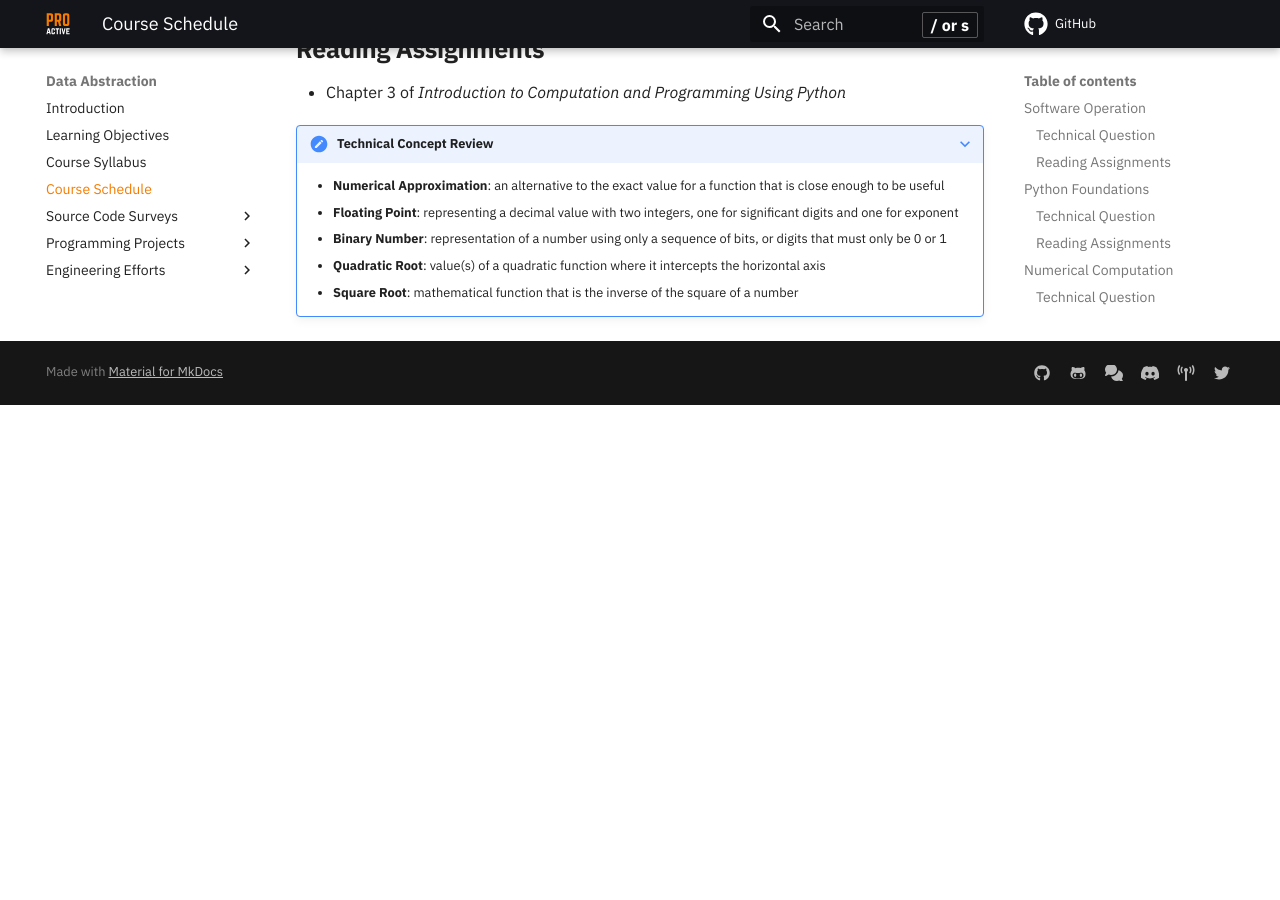
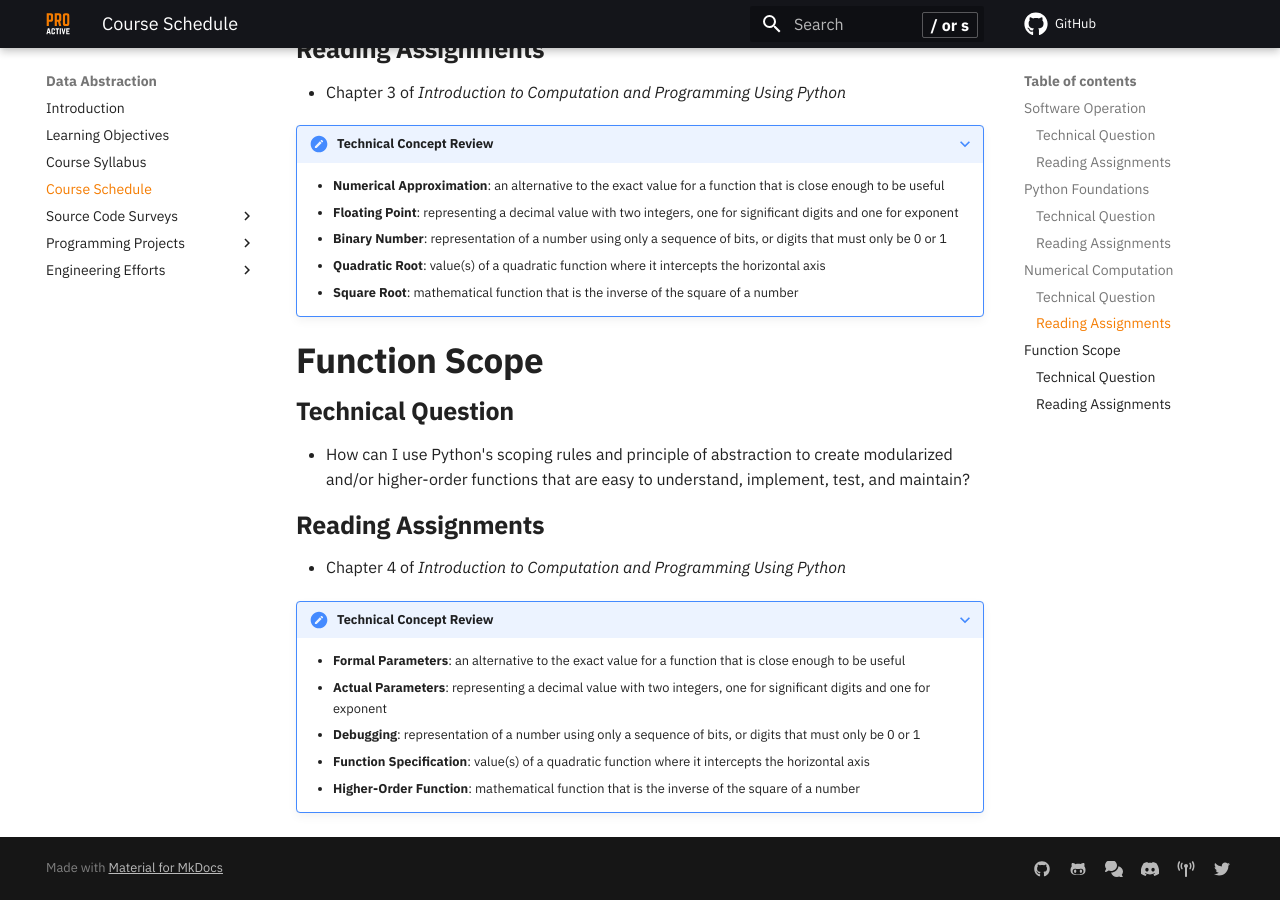
Before and after one commit to ProactiveProgrammers/www.proactiveprogrammers.com, an MkDocs documentation site: the page built from docs/data-abstraction/schedule-data-abstraction.md, in a window 1280 px wide and 900 px high, scrolled down 1152 px. Built offline with MkDocs 1.6.1 and Material for MkDocs 9.7.7, drawn with Linux system fonts in a browser that asks for light colours; comment, search, counter and statistics services are not loaded; before the commit the page ends 1557 px from its top, so only the background shows below that.

Commit message:
feat: Add the template content for module four in schedule-data-abstraction.

```diff
--- a/docs/data-abstraction/schedule-data-abstraction.md
+++ b/docs/data-abstraction/schedule-data-abstraction.md
@@ -64,3 +64,28 @@
       the horizontal axis
     - **Square Root**: mathematical function that is the inverse of the square
       of a number
+
+## Function Scope
+
+### Technical Question
+
+- How can I use Python's scoping rules and principle of abstraction to create
+  modularized and/or higher-order functions that are easy to understand,
+  implement, test, and maintain?
+
+### Reading Assignments
+
+- Chapter 4 of *Introduction to Computation and Programming Using Python*
+
+???+ note "Technical Concept Review"
+
+    - **Formal Parameters**: an alternative to the exact value for a function
+      that is close enough to be useful
+    - **Actual Parameters**: representing a decimal value with two integers, one
+      for significant digits and one for exponent
+    - **Debugging**: representation of a number using only a sequence of bits,
+      or digits that must only be 0 or 1
+    - **Function Specification**: value(s) of a quadratic function where it
+      intercepts the horizontal axis
+    - **Higher-Order Function**: mathematical function that is the inverse of
+      the square of a number
```
